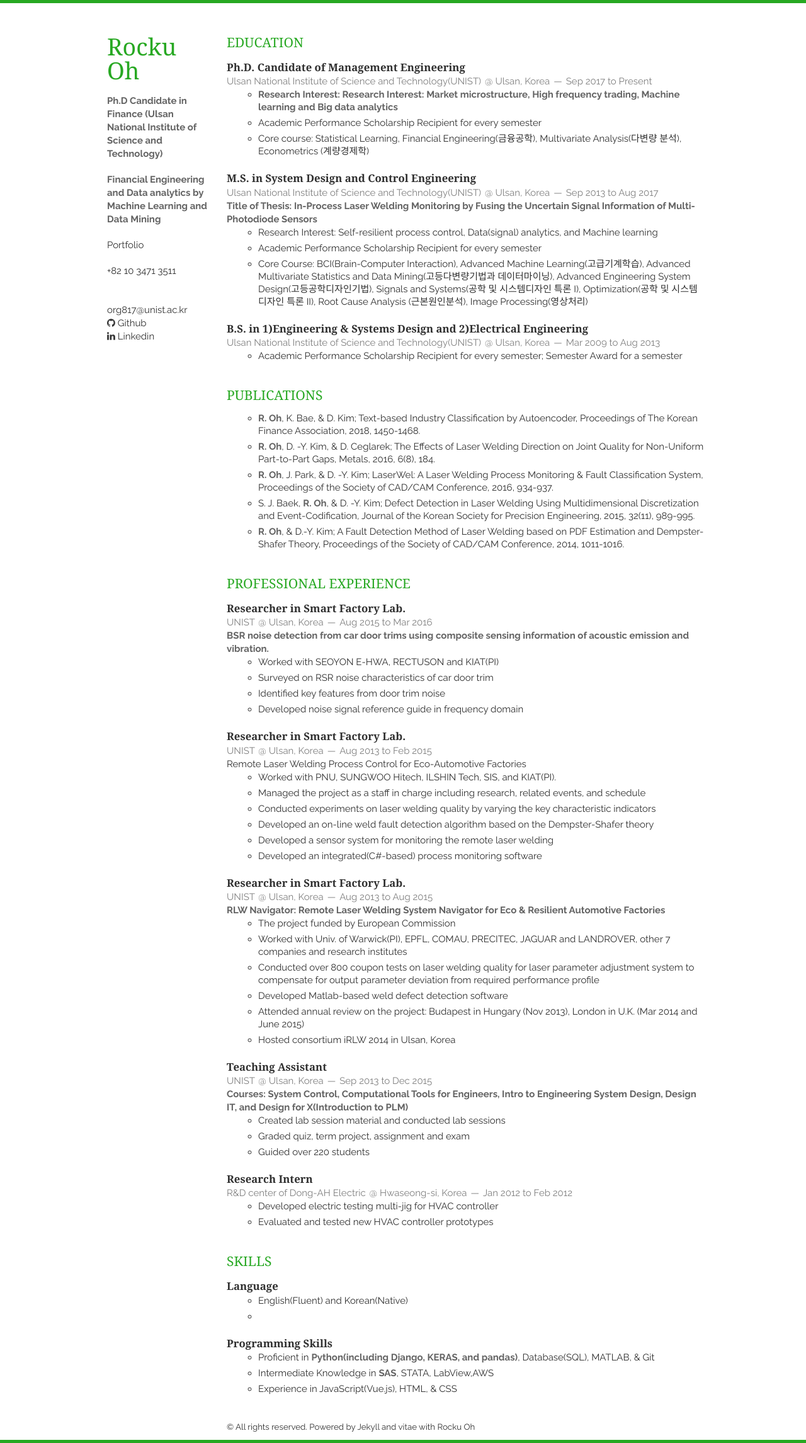
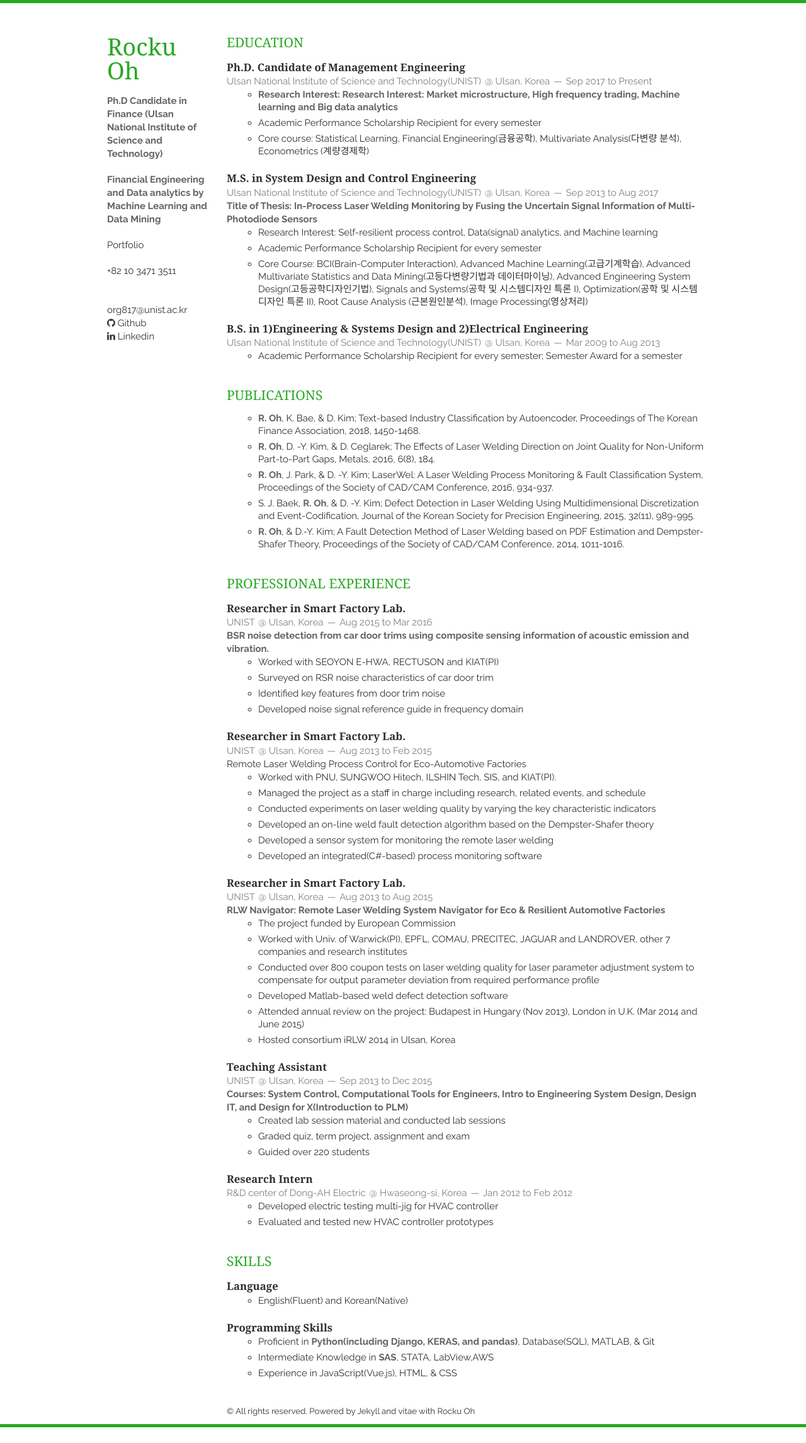
Before and after one commit to org817/org817.github.io, a Jekyll site: the page built from index.html, in a window 1280 px wide. Shown: the whole page at 63% size. Built offline with Jekyll 4.4.1, drawn with Linux system fonts in a browser that asks for light colours; nearby versions of some CDN libraries; the list of posts is cut into pages by our own code; after the commit the page ends 2266 px from its top, so only the background shows below that.

```diff
--- a/_includes/skills.html
+++ b/_includes/skills.html
@@ -5,7 +5,7 @@
             <h1>Language</h1>
         </header>
         <ul class='circle'>
-            <li>English(Fluent) and Korean(Native) <li>
+            <li>English(Fluent) and Korean(Native) </li>
         </ul>
 
         <header>
```
